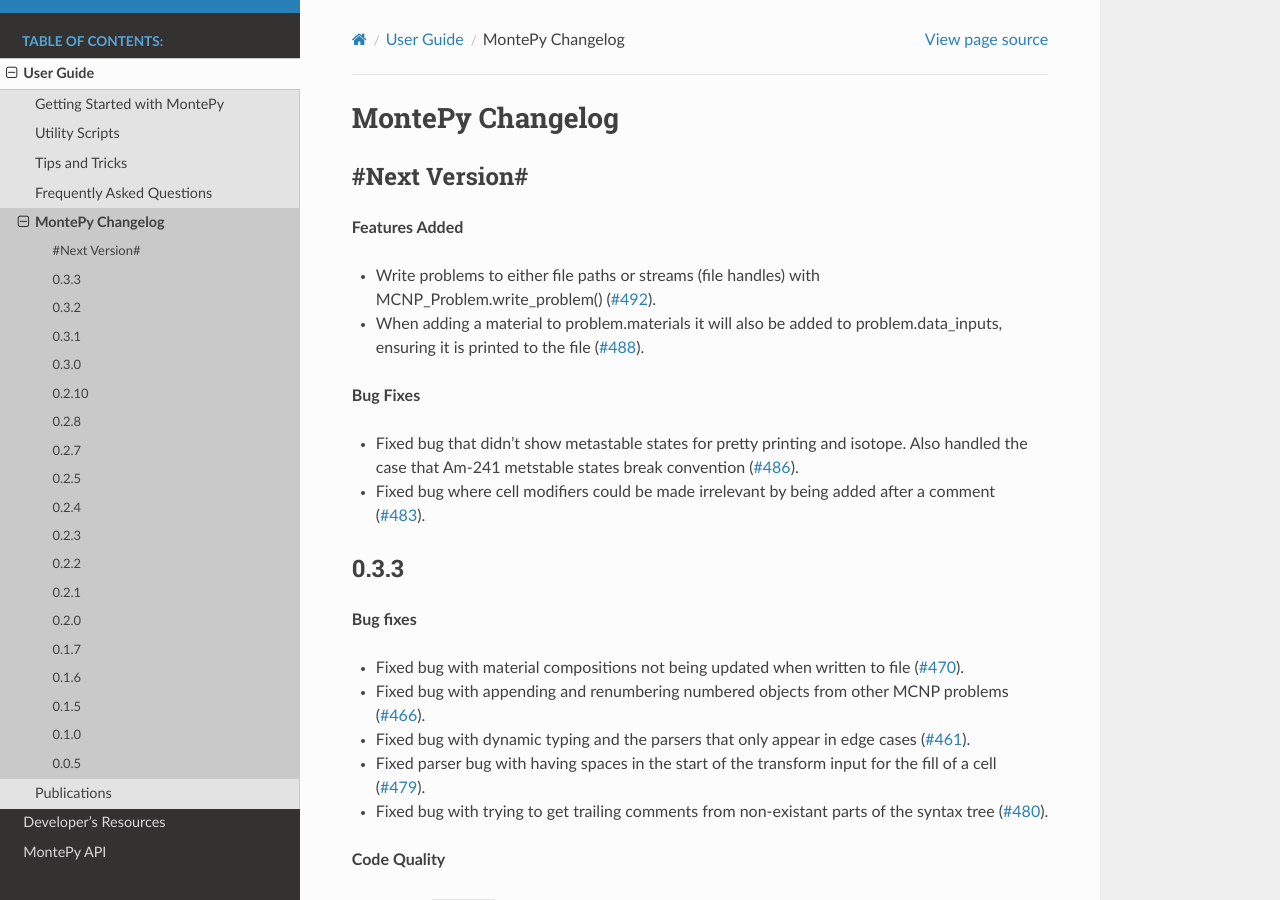
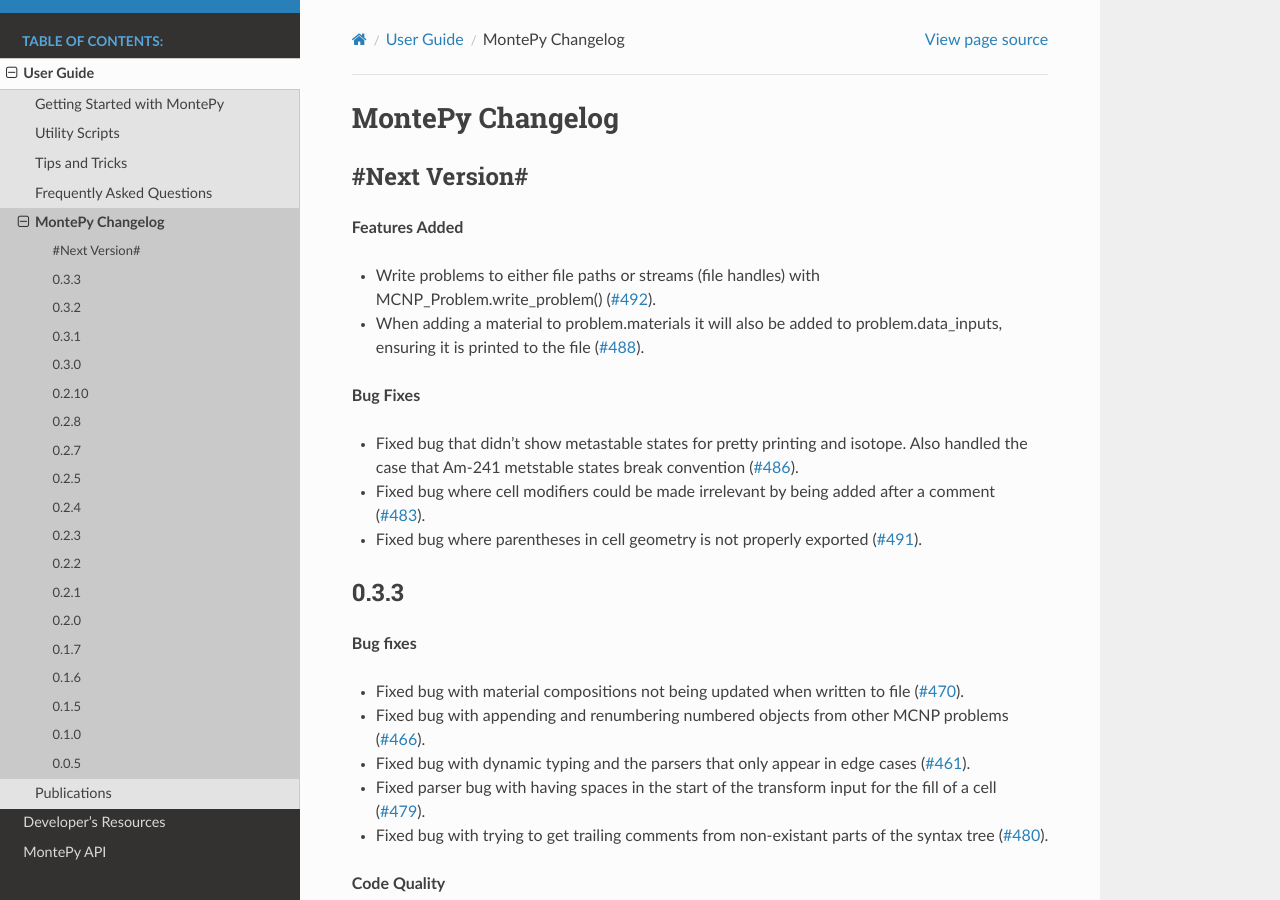
Before and after one commit to idaholab/MontePy, a Sphinx documentation site: the page built from doc/source/changelog.rst, in a window 1280 px wide and 900 px high. Built offline with Sphinx 7.4.7 and the Read the Docs theme 2.0.0, drawn with Linux system fonts in a browser that asks for light colours; the version number could not be read and is left out.

Commit message:
Added #490 to the changelog.

```diff
--- a/doc/source/changelog.rst
+++ b/doc/source/changelog.rst
@@ -12,6 +12,7 @@
 
 * Fixed bug that didn't show metastable states for pretty printing and isotope. Also handled the case that Am-241 metstable states break convention (:issue:`486`).
 * Fixed bug where cell modifiers could be made irrelevant by being added after a comment (:issue:`483`).
+* Fixed bug where parentheses in cell geometry is not properly exported (:pull:`491`).
 
 
 0.3.3
```
